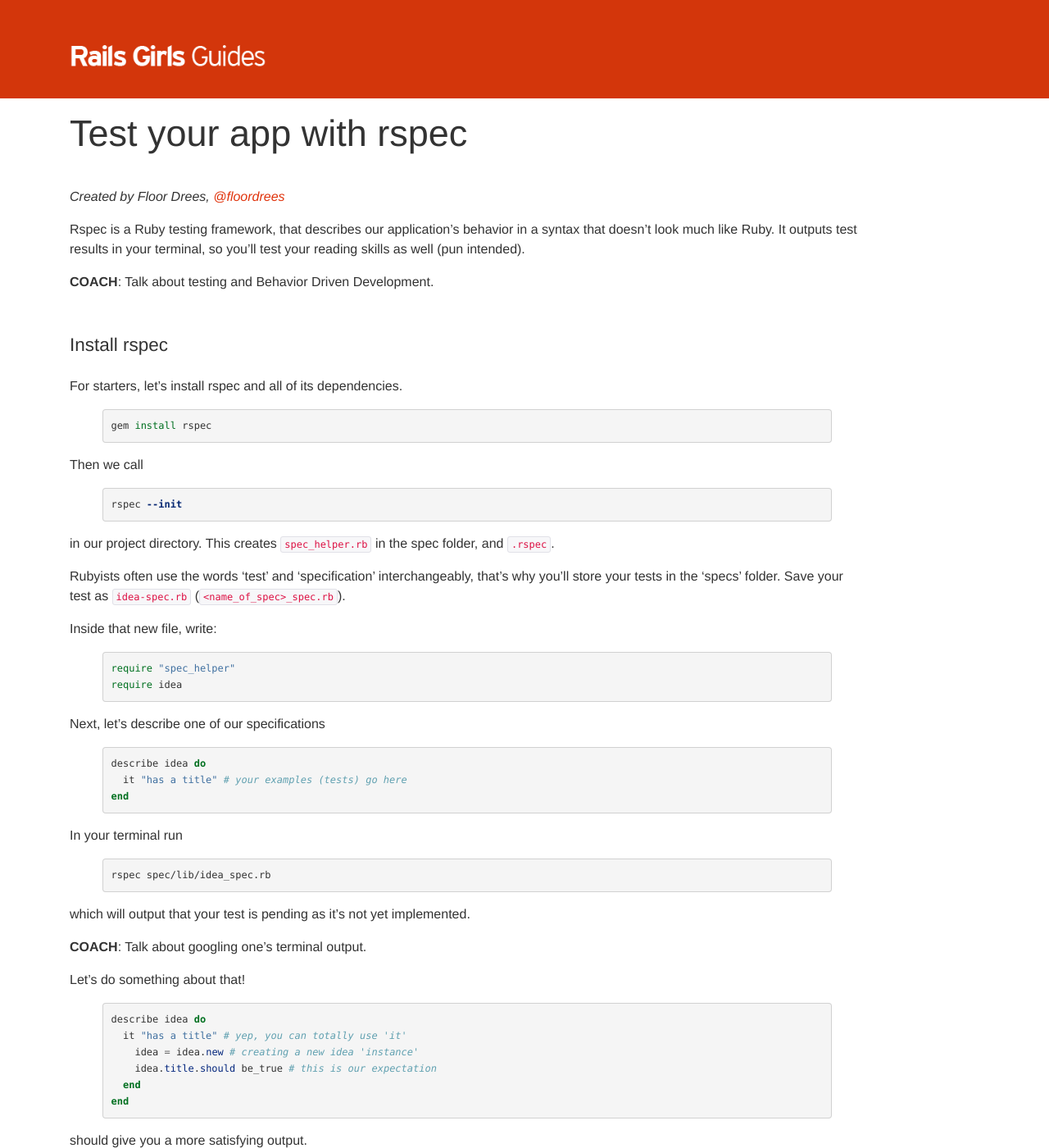
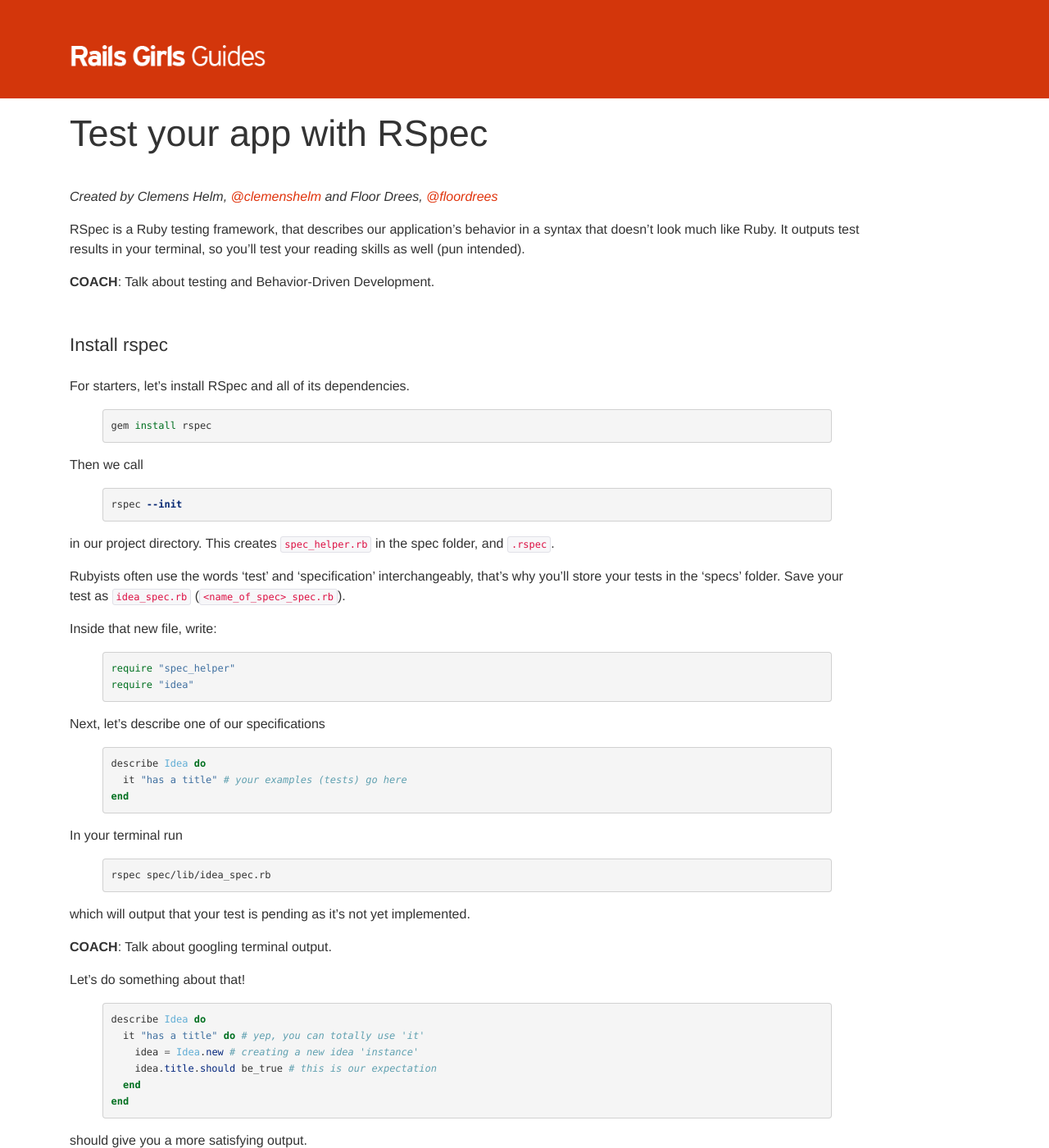
Before and after one commit to railsgirls/guides.railsgirls.com, a Jekyll site: the page built from _posts/2014-01-30-testing.markdown, in a window 1280 px wide and 1400 px high. Shown: the whole window at 82% size. Built offline with Jekyll 4.4.1, drawn with Linux system fonts in a browser that asks for light colours; nearby versions of some CDN libraries; Markdown is read by kramdown in place of the engine named in the settings; some of the changed text lies outside the part shown.

Commit message:
update testing guide

```diff
--- a/_posts/2014-01-30-testing.markdown
+++ b/_posts/2014-01-30-testing.markdown
@@ -4,17 +4,17 @@
 permalink: testing-rspec
 ---
 
-# Test your app with rspec
+# Test your app with RSpec
 
-*Created by Floor Drees, [@floordrees](https://twitter.com/floordrees)*
+*Created by Clemens Helm, [@clemenshelm](https://twitter.com/clemenshelm) and Floor Drees, [@floordrees](https://twitter.com/floordrees)*
 
-Rspec is a Ruby testing framework, that describes our application's behavior in a syntax that doesn't look much like Ruby. It outputs test results in your terminal, so you'll test your reading skills as well (pun intended).
+RSpec is a Ruby testing framework, that describes our application's behavior in a syntax that doesn't look much like Ruby. It outputs test results in your terminal, so you'll test your reading skills as well (pun intended).
 
-__COACH__: Talk about testing and Behavior Driven Development.
+__COACH__: Talk about testing and Behavior-Driven Development.
 
 ### Install rspec
 
-For starters, let's install rspec and all of its dependencies.
+For starters, let's install RSpec and all of its dependencies.
 {% highlight sh %}
 gem install rspec
 {% endhighlight %}
@@ -26,18 +26,18 @@
 
 in our project directory. This creates `spec_helper.rb` in the spec folder, and `.rspec`.
 
-Rubyists often use the words 'test' and 'specification' interchangeably, that's why you'll store your tests in the 'specs' folder. Save your test as `idea-spec.rb` (`<name_of_spec>_spec.rb`).
+Rubyists often use the words 'test' and 'specification' interchangeably, that's why you'll store your tests in the 'specs' folder. Save your test as `idea_spec.rb` (`<name_of_spec>_spec.rb`).
 
 Inside that new file, write:
 
 {% highlight ruby %}
 require "spec_helper"
-require idea
+require "idea"
 {% endhighlight %}
 
 Next, let's describe one of our specifications
 {% highlight ruby %}
-describe idea do
+describe Idea do
   it "has a title" # your examples (tests) go here
 end
 {% endhighlight %}
@@ -49,13 +49,13 @@
 
 which will output that your test is pending as it's not yet implemented.
 
-__COACH__: Talk about googling one's terminal output.
+__COACH__: Talk about googling terminal output.
 
 Let's do something about that!
 {% highlight ruby %}
-describe idea do
-  it "has a title" # yep, you can totally use 'it'
-    idea = idea.new # creating a new idea 'instance'
+describe Idea do
+  it "has a title" do # yep, you can totally use 'it'
+    idea = Idea.new # creating a new idea 'instance'
     idea.title.should be_true # this is our expectation
   end
 end
@@ -63,9 +63,23 @@
 
 should give you a more satisfying output.
 
+####Refactoring
+
+You could actually also write:
+
+{% highlight ruby %}
+describe Idea do
+  its(:title) { should be_true }
+end
+{% endhighlight %}
+
+which looks a lot nicer, but there's a lot of magic involved. For now it's probably jyst nice to know that we can 'refactor' those big chuncks of code into smaller bits with a little more experience.
+
+__COACH__: Talk a bit about refactoring.
+
 #### Marking to-do's with tests
 
-Yeah! To-do lists. Awesome. A nifty rspec feature is the functionality to mark certain tests as pending.
+Yeah! To-do lists. Awesome. A nifty RSpec feature is the functionality to mark certain tests as pending.
 
 Leaving out the `do` and the `end` in the example body, like so
 
```
Also changed, not shown: other parts of _posts/2014-01-30-testing.markdown (+8 -10 lines).
